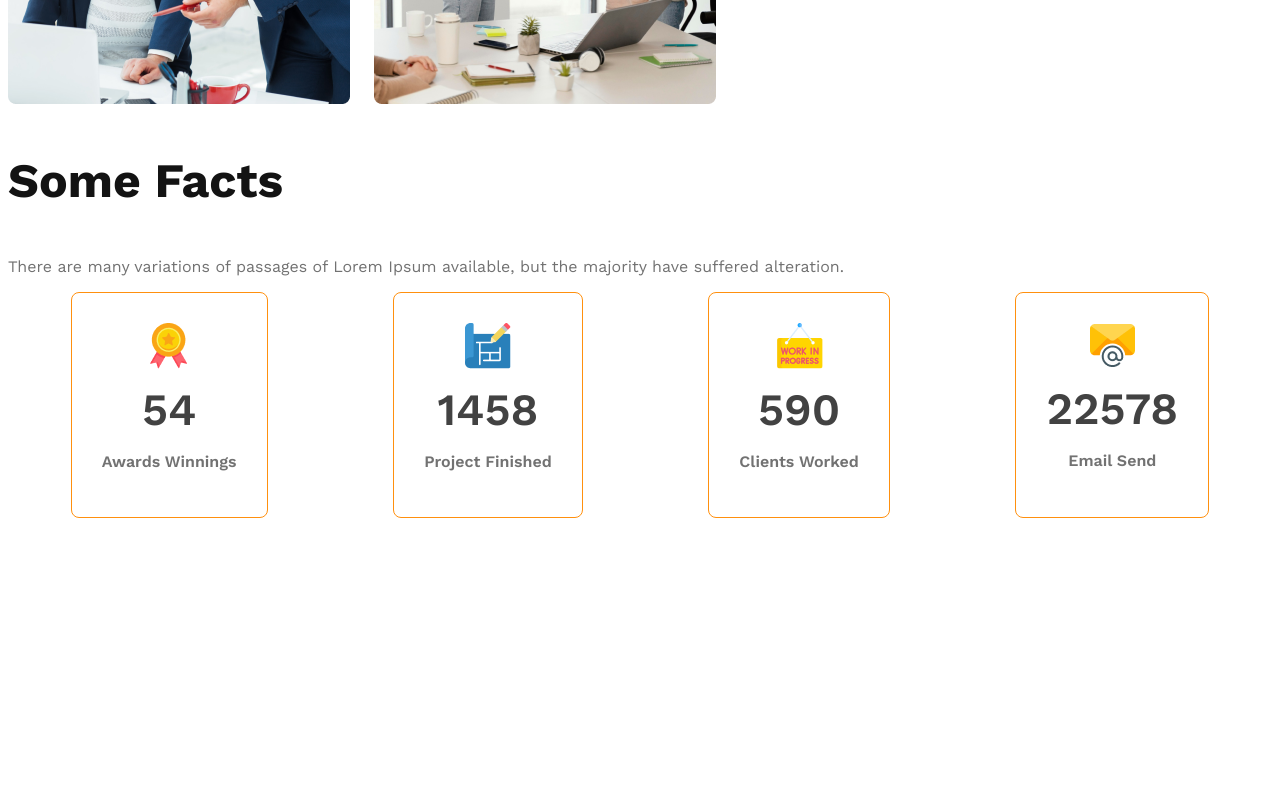
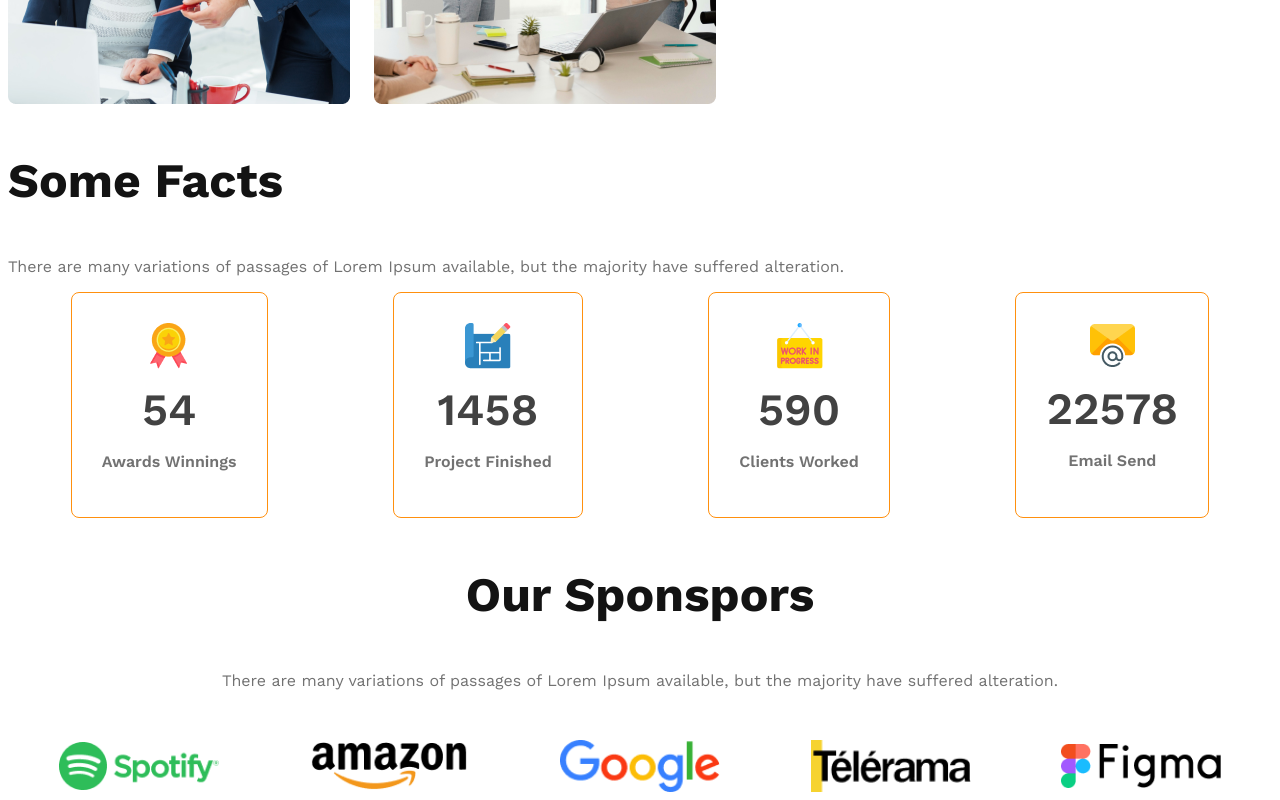
Before and after one commit to Jaynab94/g3-architects-website, a plain HTML site: page index.html in a window 1280 px wide. Shown: the part 1655-2455 px from the top of the page. Before the commit the page ends 2181 px from the top, so only its background shows below. Drawn offline with nearby package versions, Linux system fonts and the light colour scheme.

Commit message:
added the sponsors section

```diff
--- a/index.html
+++ b/index.html
@@ -107,6 +107,27 @@
 
         </section>
 
+        <!-- sponsors section -->
+
+        <section class="sponsors-container">
+            <h3 class="section-title">Our Sponspors</h3>
+            <p class="light-gray-color">There are many variations of passages of Lorem Ipsum available, but the majority
+                have suffered
+                alteration.</p>
+
+            <div class="sponsors-img-container">
+
+                <img src="images/sponsors/spotify.png" alt="">
+                <img src="images/sponsors/amazon.png" alt="">
+                <img src="images/sponsors/google.png" alt="">
+                <img src="images/sponsors/telerama.png" alt="">
+                <img src="images/sponsors/figma.png" alt="">
+
+            </div>
+
+
+        </section>
+
     </main>
 
     <footer>
--- a/style/style.css
+++ b/style/style.css
@@ -196,6 +196,27 @@ main {
     color: #727272;
 }
 
+/* sponsors section style */
+
+.sponsors-container {
+    text-align: center;
+}
+
+.sponsors-img-container {
+    display: flex;
+    justify-content: space-evenly;
+    align-items: center;
+    margin-top: 50px;
+    gap: 40px;
+
+}
+
+.sponsors-img-container img {
+
+    width: 160PX;
+}
+
+
 
 /* responsiv  */
 /* mobile devices */
@@ -206,7 +227,9 @@ main {
     }
 
     nav,
-    .teams-container {
+    .teams-container,
+    .facts-card-container,
+    .sponsors-img-container {
         flex-direction: column;
     }
 
@@ -216,11 +239,15 @@ main {
 
     }
 
-    .teams-content {
-        padding-right: 2px;
+    .teams-content,
+    .facts-card-container {
+        padding-right: 20px;
         padding-left: 20px;
     }
 
+    .facts-card-container {
+        gap: 20px;
+    }
 
 }
 
@@ -230,7 +257,8 @@ main {
 @media screen and (min-width: 576px) and (max-width: 960px) {
 
     nav,
-    .teams-container {
+    .teams-container,
+    .sponsors-img-container {
         flex-direction: column;
     }
 
```
